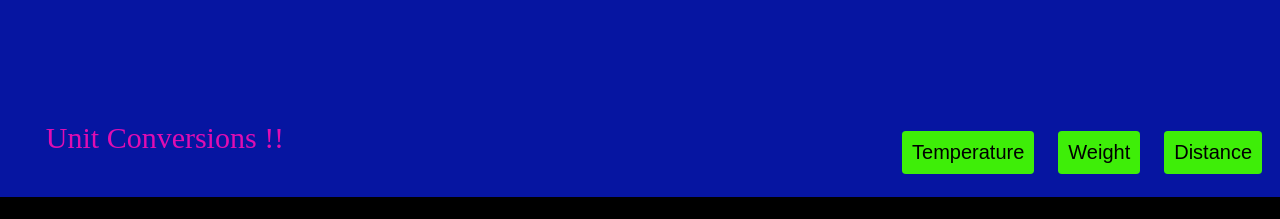
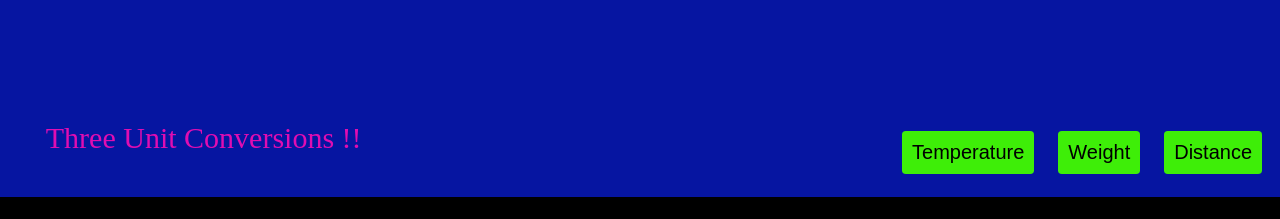
Before and after one commit to CHABAB23/Myfirstrepo, a plain HTML site: page index.html in a window 1280 px wide. Shown: the top 219 px of the page. Drawn offline with Linux system fonts and the light colour scheme.

Commit message:
add new word

```diff
--- a/index.html
+++ b/index.html
@@ -7,7 +7,7 @@
   <body>
       <section id="home">
         <header>
-          Unit Conversions !!
+          Three Unit Conversions !!
         </header>
         <nav>
           <div class="topdiv">
```
